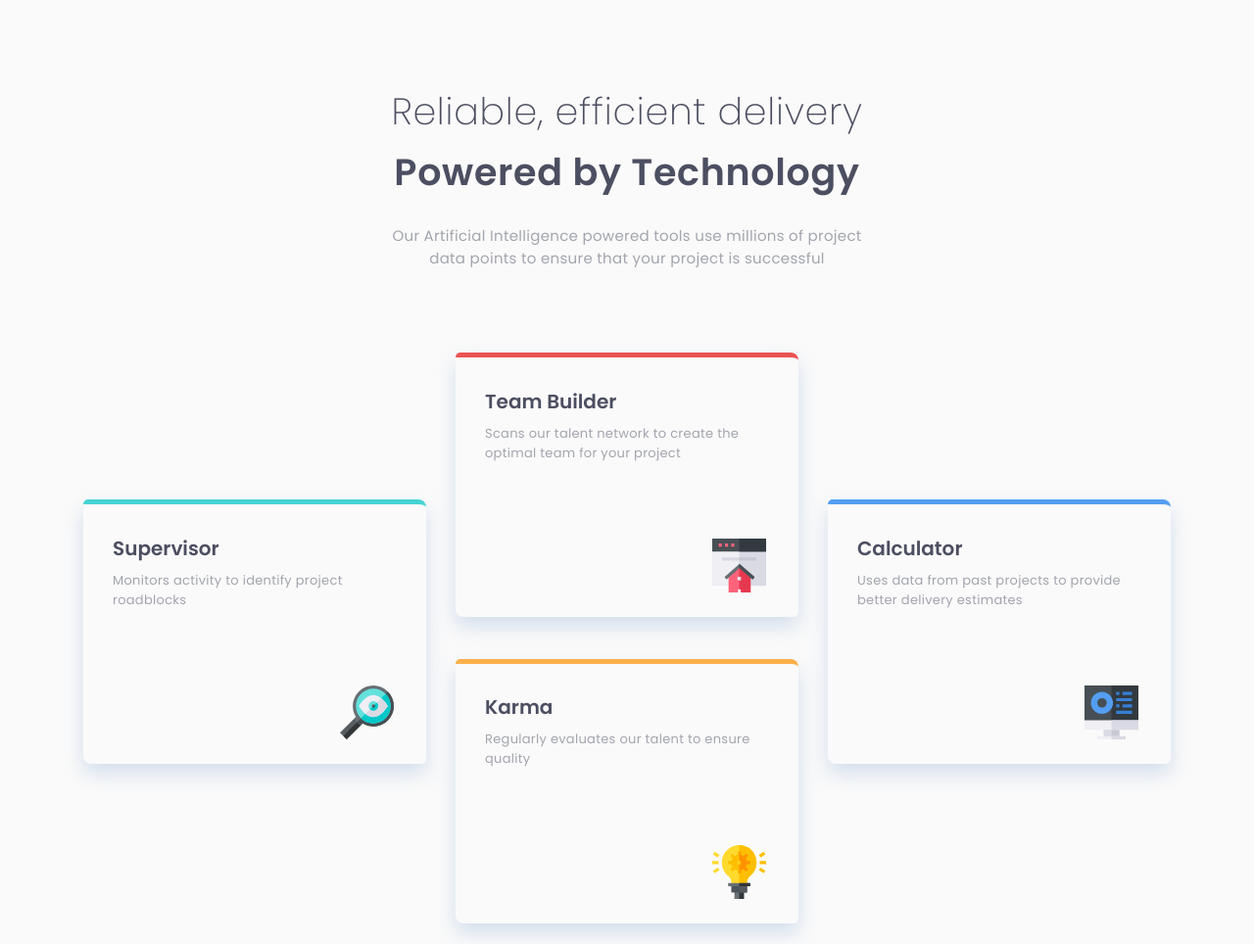
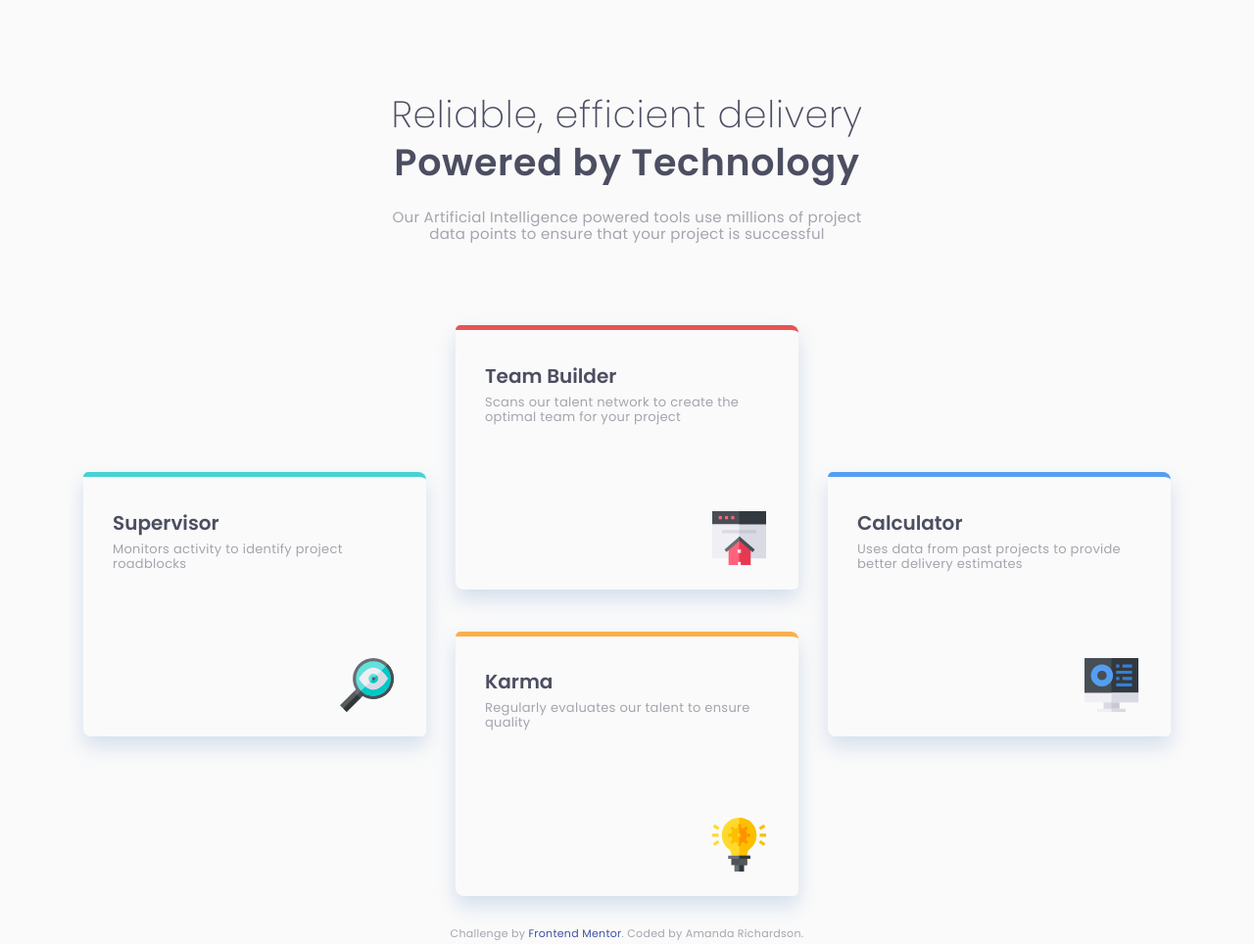
Before and after one commit to aelizabethian/Four-Card-Feature-Section, a plain HTML site: page index.html in a window 1280 px wide. Shown: the top 964 px of the page at 98% size. Drawn offline with Linux system fonts and the light colour scheme.

Commit message:
slight changes - mistake in css

```diff
--- a/css/styles.css
+++ b/css/styles.css
@@ -6,7 +6,7 @@
 
 body {
   width: 85%;
-  margin: 80px auto;
+  margin: 70px auto;
   font-family: "Poppins", sans-serif;
   display: flex;
   flex-direction: column;
@@ -25,9 +25,11 @@ h2 {
 
 h1 {
   font-weight: 200;
+  margin-bottom: 0;
 }
 h2 {
   font-weight: bold;
+  margin-top: 5px;
 }
 
 p {
@@ -110,7 +112,6 @@ img {
   h1,
   h2 {
     font-size: 38px;
-    padding-top: 5px;
   }
 
   h3 {
--- a/index.html
+++ b/index.html
@@ -4,7 +4,7 @@
     <meta charset="UTF-8" />
     <meta name="viewport" content="width=device-width, initial-scale=1.0" />
     <!-- displays site properly based on user's device -->
-    <link rel="normalize" href="./css/styles.css" />
+    <link rel="stylesheet" href="./css/normalize.css" />
     <link rel="stylesheet" href="./css/styles.css" />
     <link rel="preconnect" href="https://fonts.googleapis.com" />
     <link rel="preconnect" href="https://fonts.gstatic.com" crossorigin />
```
